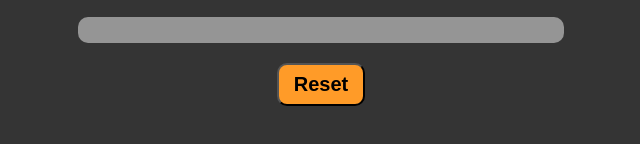
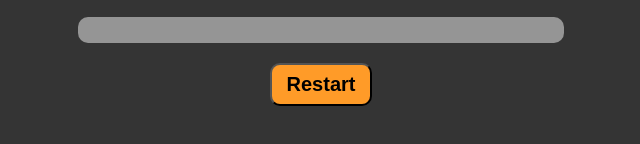
Before and after one commit to shogoisaji/TreeTyping, a plain HTML site: page index.html in a window 1280 px wide. Shown: the part 478-622 px from the top of the page, 319-959 px from the left. Drawn offline with Linux system fonts and the light colour scheme.

Commit message:
reset → restart

```diff
--- a/index.html
+++ b/index.html
@@ -45,7 +45,7 @@
         <div id="progressContainer" class="center">
             <div id="progressBar"></div>
         </div>
-        <button id="playReset" class="tooltip">Reset</button>
+        <button id="playReset" class="tooltip">Restart</button>
     </body>
     <script src="indexScript.js"></script>
 </html>
```
